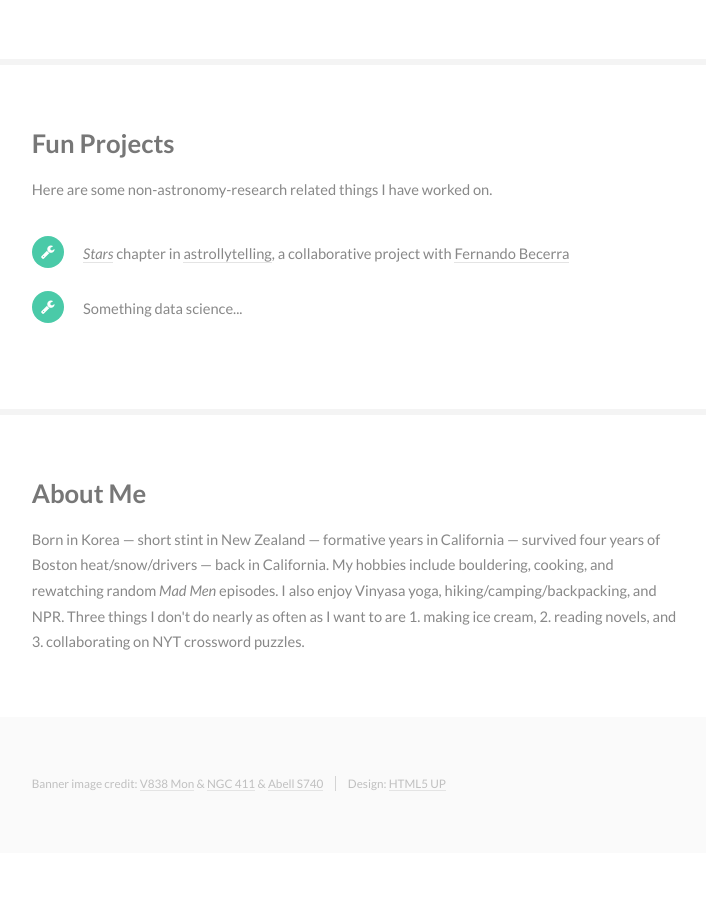
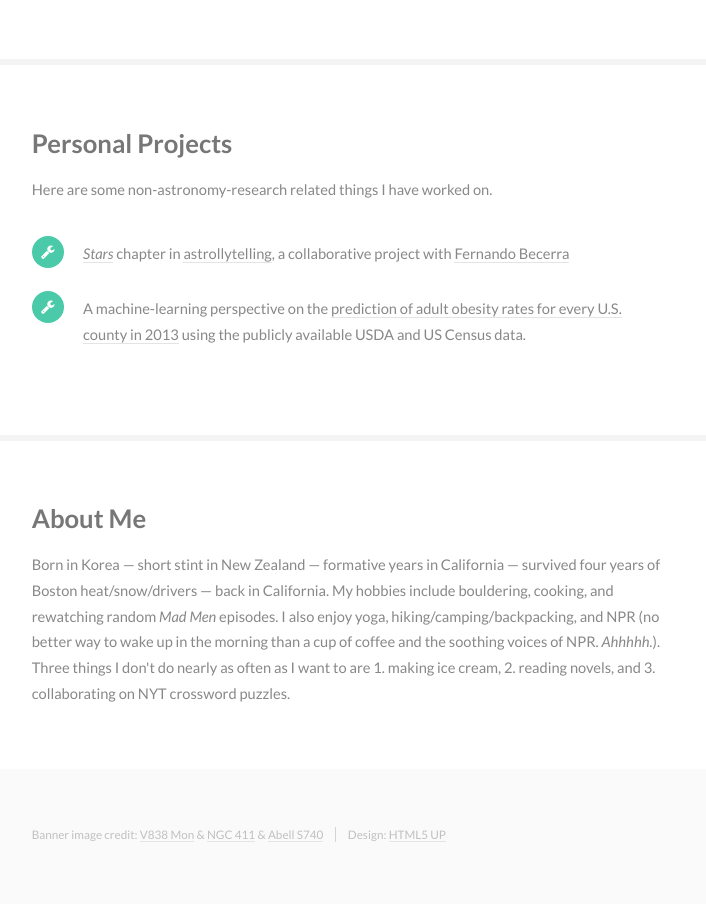
Before and after one commit to jieunchoi/jieunchoi.github.io, a plain HTML site: page index.html in a window 1280 px wide. Shown: the part 5241-6145 px from the top of the page, without its empty margins (139-845 px from the left). Before the commit the page ends 6094 px from the top, so only its background shows below. Drawn offline with Linux system fonts and the light colour scheme.

Commit message:
minor update

```diff
--- a/index.html
+++ b/index.html
@@ -150,11 +150,11 @@ target="_blank">MIST</a> project, for which my collaborators and I used <a href=
 						<!-- Four -->
 							<section id="four">
 								<div class="container">
-									<h3>Fun Projects</h3>
+									<h3>Personal Projects</h3>
 									<p>	Here are some non-astronomy-research related things I have worked on.
 										<ul class="feature-icons">
 										<li class="fa-wrench"><em><a href="http://astrollytelling.io/stellar_evolution/index.html" target="_blank">Stars</a></em> chapter in <a href="http://astrollytelling.io/" target="_blank">astrollytelling</a>, a collaborative project with <a href="http://fernandobecerra.com/" target="_blank">Fernando Becerra</a></li>
-										<li class="fa-wrench">Something data science...</li>
+										<li class="fa-wrench">A machine-learning perspective on the <a href="https://github.com/jieunchoi/food_env_atlas" target="_blank">prediction of adult obesity rates for every U.S. county in 2013</a> using the publicly available USDA and US Census data.</li>
 									</ul></a></p>
 								</div>
 							</section>
@@ -163,7 +163,7 @@ target="_blank">MIST</a> project, for which my collaborators and I used <a href=
 							<section id="five">
 								<div class="container">
 									<h3>About Me</h3>
-									<p>Born in Korea &#8212 short stint in New Zealand &#8212 formative years in California &#8212 survived four years of Boston heat/snow/drivers &#8212 back in California. My hobbies include bouldering, cooking, and rewatching random <em>Mad Men</em> episodes. I also enjoy Vinyasa yoga, hiking/camping/backpacking, and NPR. Three things I don't do nearly as often as I want to are 1. making ice cream, 2. reading novels, and 3. collaborating on NYT crossword puzzles. </a></p>
+									<p>Born in Korea &#8212 short stint in New Zealand &#8212 formative years in California &#8212 survived four years of Boston heat/snow/drivers &#8212 back in California. My hobbies include bouldering, cooking, and rewatching random <em>Mad Men</em> episodes. I also enjoy yoga, hiking/camping/backpacking, and NPR (no better way to wake up in the morning than a cup of coffee and the soothing voices of NPR. <em>Ahhhhh.</em>). Three things I don't do nearly as often as I want to are 1. making ice cream, 2. reading novels, and 3. collaborating on NYT crossword puzzles. </a></p>
 								</div>
 							</section>
 
```
